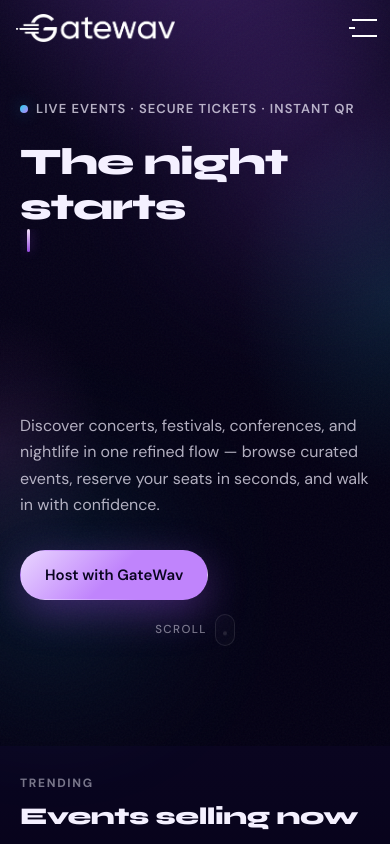
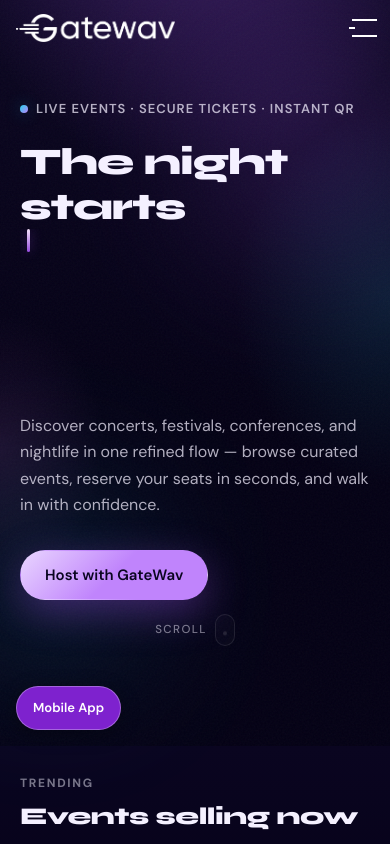
Before and after one commit to Afresh-Revolution/Ticketing, a React (Vite) app: page /#/ in a window 390 px wide. Shown: the top 844 px of the page. Built offline with nearby package versions, Linux system fonts and the light colour scheme; no server answers.

Commit message:
William: mobile-button

```diff
--- a/src/LandingPage/css/LandingPage.css
+++ b/src/LandingPage/css/LandingPage.css
@@ -40,10 +40,10 @@
 }
 
 .lp-mobile-app-button {
-  position: fixed;
-  left: max(1rem, env(safe-area-inset-left));
-  bottom: max(1rem, env(safe-area-inset-bottom));
-  z-index: 50;
+  position: absolute;
+  left: max(1rem, env(safe-area-inset-left, 0px));
+  bottom: max(1rem, env(safe-area-inset-bottom, 0px));
+  z-index: 6;
   min-height: 44px;
   padding: 0.65rem 1rem;
   border: 1px solid rgba(255, 255, 255, 0.3);
--- a/src/components/LandingPage.tsx
+++ b/src/components/LandingPage.tsx
@@ -325,6 +325,21 @@ const LandingPage = () => {
         <div className="lp-hero-orb lp-hero-orb-b" aria-hidden />
         <div className="lp-hero-noise" aria-hidden />
 
+        <button
+          type="button"
+          className="lp-mobile-app-button"
+          aria-controls="app-download"
+          onClick={() => {
+            const reduceMotion = window.matchMedia('(prefers-reduced-motion: reduce)').matches;
+            document.getElementById('app-download')?.scrollIntoView({
+              behavior: reduceMotion ? 'instant' : 'smooth',
+              block: 'center',
+            });
+          }}
+        >
+          Mobile App
+        </button>
+
         <section className="lp-hero">
           <div className="lp-hero-grid">
             <div className="lp-hero-inner">
@@ -416,20 +431,6 @@ const LandingPage = () => {
       })}
 
       <FeaturesPage />
-      <button
-        type="button"
-        className="lp-mobile-app-button"
-        aria-controls="app-download"
-        onClick={() => {
-          const reduceMotion = window.matchMedia('(prefers-reduced-motion: reduce)').matches;
-          document.getElementById('app-download')?.scrollIntoView({
-            behavior: reduceMotion ? 'instant' : 'smooth',
-            block: 'center',
-          });
-        }}
-      >
-        Mobile App
-      </button>
     </div>
   );
 };
```
